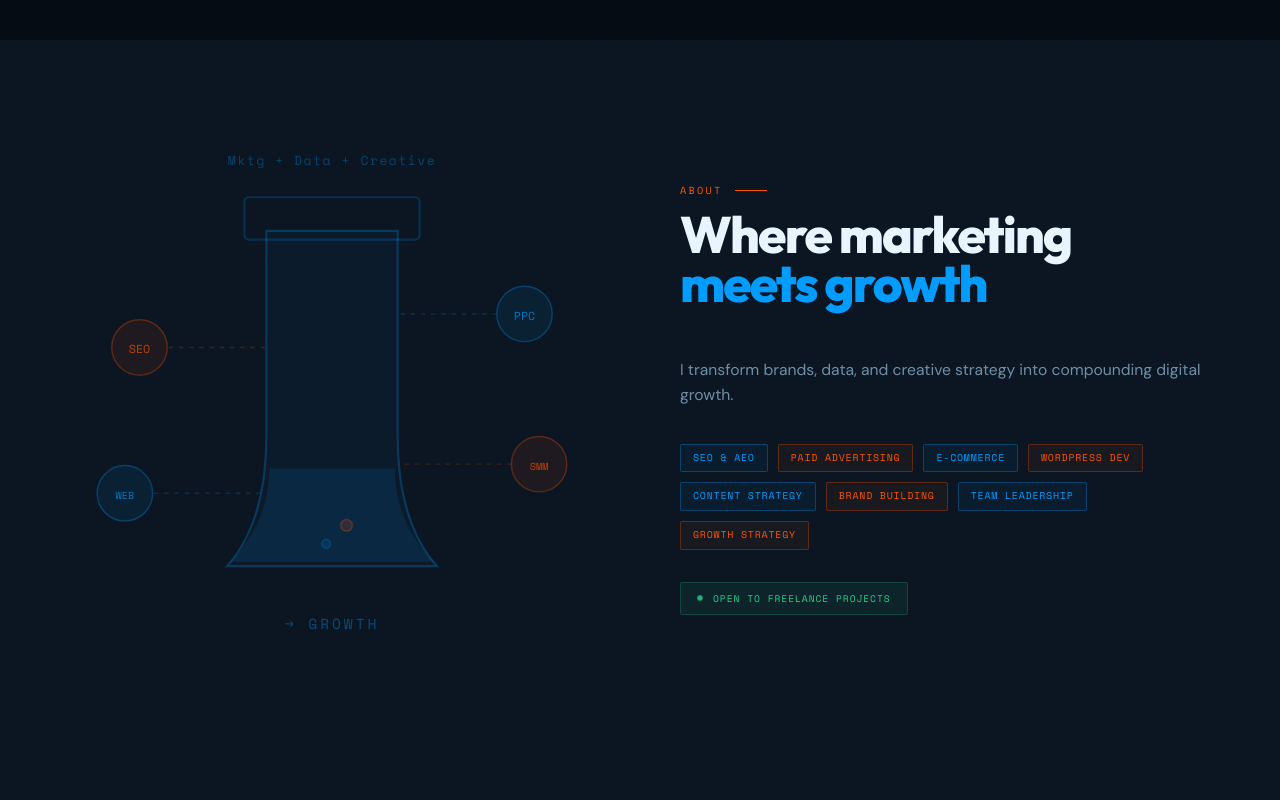
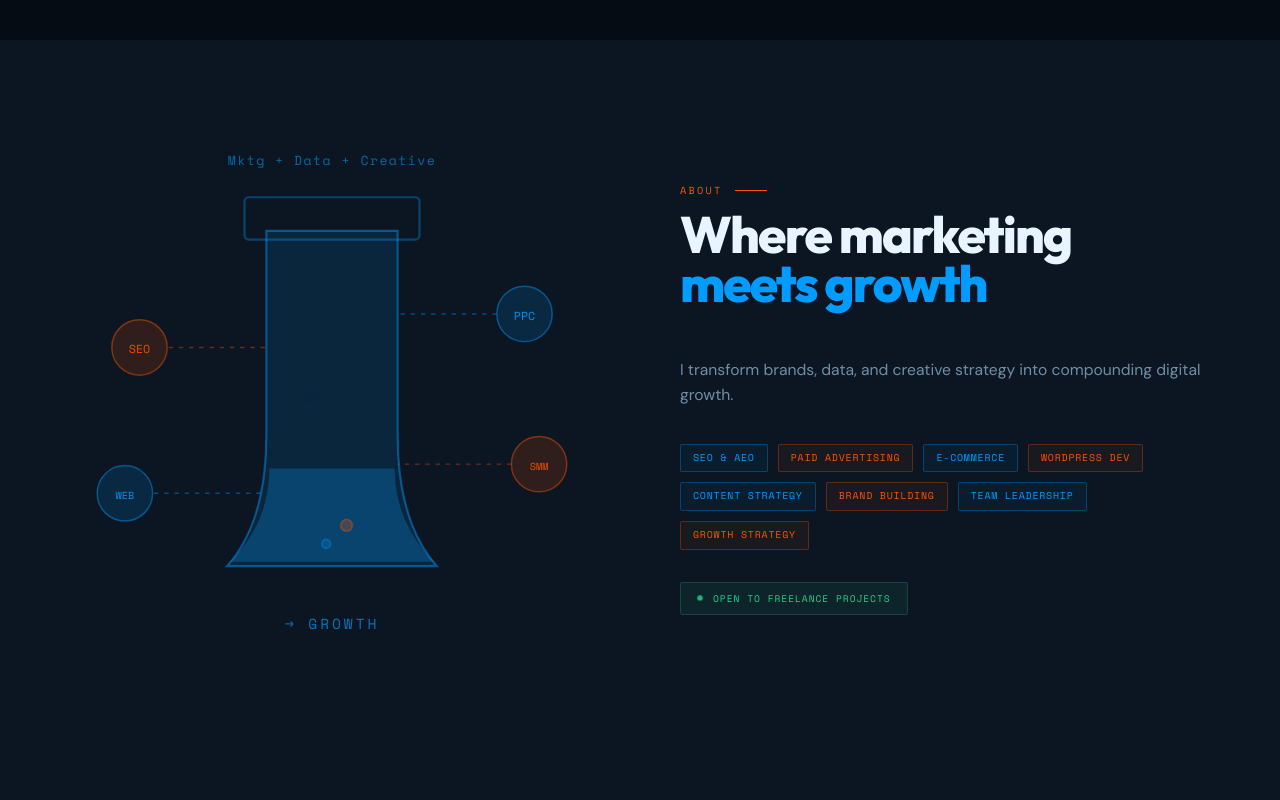
Before and after one commit to aladilashrafi/adil-portfolio, a Next.js app: page / in a window 1280 px wide. Shown: the part 800-1600 px from the top of the page. Built offline with nearby package versions, Linux system fonts and the light colour scheme; no server answers.

Commit message:
Feat: Implemented Dark/Light mode and robust dynamic icon rendering

```diff
--- a/package.json
+++ b/package.json
@@ -17,6 +17,7 @@
     "graphql-request": "^7.4.0",
     "lucide-react": "^1.16.0",
     "next": "^16.2.6",
+    "next-themes": "^0.4.6",
     "react": "^19.2.5",
     "react-dom": "^19.2.5",
     "sharp": "^0.34.5",
--- a/src/app/globals.css
+++ b/src/app/globals.css
@@ -5,28 +5,30 @@
 @source "../lib";
 
 @theme {
+  /* Brand Colors */
   --color-blue: #019cff;
   --color-blue-dark: #0088e0;
   --color-orange: #fe5401;
-
-  --color-dark: #050c14;
-  --color-dark-2: #0b1622;
-  --color-dark-3: #0f1e2e;
-  --color-surface: #131f2d;
-  --color-text: #e8f4ff;
-  --color-muted: #6e8fa8;
   --color-green: #2dce89;
 
-  --color-ink: #e8f4ff;
-  --color-ink-dim: #6e8fa8;
-  --color-ink-muted: rgba(110,143,168,0.55);
+  /* Light Theme Colors (Default) */
+  --color-dark: #ffffff;
+  --color-dark-2: #f4f7fb;
+  --color-dark-3: #eaf1f8;
+  --color-surface: #ffffff;
+  --color-text: #0f172a;
+  --color-muted: #64748b;
 
-  --color-bg: #050c14;
-  --color-bg-2: #0b1622;
+  --color-ink: #0f172a;
+  --color-ink-dim: #64748b;
+  --color-ink-muted: rgba(100, 116, 139, 0.55);
 
-  --color-border: rgba(1,156,255,0.08);
-  --color-border-blue: rgba(1,156,255,0.15);
-  --color-border-subtle: rgba(1,156,255,0.1);
+  --color-bg: #ffffff;
+  --color-bg-2: #f4f7fb;
+
+  --color-border: rgba(1, 156, 255, 0.08);
+  --color-border-blue: rgba(1, 156, 255, 0.15);
+  --color-border-subtle: rgba(1, 156, 255, 0.1);
 
   --font-display: var(--font-outfit), sans-serif;
   --font-body: var(--font-dm-sans), sans-serif;
@@ -48,6 +50,27 @@
    so Tailwind utilities can override it
 ══════════════════════════════════════════ */
 @layer base {
+  .dark {
+    /* Dark Theme Colors */
+    --color-dark: #050c14;
+    --color-dark-2: #0b1622;
+    --color-dark-3: #0f1e2e;
+    --color-surface: #131f2d;
+    --color-text: #e8f4ff;
+    --color-muted: #6e8fa8;
+
+    --color-ink: #e8f4ff;
+    --color-ink-dim: #6e8fa8;
+    --color-ink-muted: rgba(110, 143, 168, 0.55);
+
+    --color-bg: #050c14;
+    --color-bg-2: #0b1622;
+
+    --color-border: rgba(1, 156, 255, 0.08);
+    --color-border-blue: rgba(1, 156, 255, 0.15);
+    --color-border-subtle: rgba(1, 156, 255, 0.1);
+  }
+
   *, *::before, *::after {
     box-sizing: border-box;
     margin: 0;
--- a/src/app/layout.tsx
+++ b/src/app/layout.tsx
@@ -28,7 +28,7 @@ const spaceMono = Space_Mono({
 
 export async function generateMetadata(): Promise<Metadata> {
   const { profile } = await getPortfolioData();
-  const title = `${profile.name || 'Al Adil Ashrafi'} — ${profile.tagline || 'The Marketing Alchemist'}`;
+  const title = `${profile.name || 'Al Adil Ashrafi'} - ${profile.tagline || 'The Marketing Alchemist'}`;
   const description = profile.bio?.replace(/<[^>]*>/g, '').slice(0, 160) || 'Digital marketing specialist bridging marketing and technology.';
 
   return {
@@ -53,6 +53,8 @@ export async function generateMetadata(): Promise<Metadata> {
   };
 }
 
+import { ThemeProvider } from '@/components/ui/ThemeProvider';
+
 export default function RootLayout({ children }: { children: React.ReactNode }) {
   return (
     <html
@@ -61,8 +63,10 @@ export default function RootLayout({ children }: { children: React.ReactNode })
       suppressHydrationWarning
     >
       <body className="font-body" suppressHydrationWarning>
-        <ScrollProgress />
-        {children}
+        <ThemeProvider attribute="class" defaultTheme="dark" enableSystem disableTransitionOnChange>
+          <ScrollProgress />
+          {children}
+        </ThemeProvider>
       </body>
     </html>
   );
--- a/src/components/sections/ContactSection.tsx
+++ b/src/components/sections/ContactSection.tsx
@@ -192,7 +192,7 @@ export function ContactSection({ profile }: { profile: any }) {
                     >
                       <option value="">Select a range</option>
                       {BUDGETS.map((b) => (
-                        <option key={b} value={b} style={{ background: '#0b1622' }}>
+                        <option key={b} value={b} style={{ background: 'var(--color-bg-2)' }}>
                           {b}
                         </option>
                       ))}
--- a/src/components/ui/FlaskSvg.tsx
+++ b/src/components/ui/FlaskSvg.tsx
@@ -4,37 +4,37 @@ export function FlaskSvg() {
       {/* flask body */}
       <path
         d="M155 85 L155 225 Q155 285 128 315 L272 315 Q245 285 245 225 L245 85 Z"
-        fill="rgba(1,156,255,0.04)"
-        stroke="rgba(1,156,255,0.25)"
+        fill="rgba(1,156,255,0.12)"
+        stroke="rgba(1,156,255,0.45)"
         strokeWidth="1.5"
       />
       {/* flask neck */}
-      <rect x="140" y="62" width="120" height="29" rx="3" fill="none" stroke="rgba(1,156,255,0.2)" strokeWidth="1.5" />
+      <rect x="140" y="62" width="120" height="29" rx="3" fill="none" stroke="rgba(1,156,255,0.35)" strokeWidth="1.5" />
       {/* liquid fill */}
-      <path d="M157 248 Q157 285 130 312 L270 312 Q243 285 243 248 Z" fill="rgba(1,156,255,0.1)" />
+      <path d="M157 248 Q157 285 130 312 L270 312 Q243 285 243 248 Z" fill="rgba(1,156,255,0.25)" />
       {/* bubbles */}
-      <circle className="bubble" cx="185" cy="278" r="6" fill="rgba(1,156,255,0.2)" stroke="rgba(1,156,255,0.45)" strokeWidth="1" />
-      <circle className="bubble bubble-b2" cx="210" cy="294" r="4" fill="rgba(254,84,1,0.2)" stroke="rgba(254,84,1,0.45)" strokeWidth="1" />
-      <circle className="bubble bubble-b3" cx="196" cy="304" r="3" fill="rgba(1,156,255,0.15)" stroke="rgba(1,156,255,0.35)" strokeWidth="1" />
+      <circle className="bubble" cx="185" cy="278" r="6" fill="rgba(1,156,255,0.35)" stroke="rgba(1,156,255,0.65)" strokeWidth="1" />
+      <circle className="bubble bubble-b2" cx="210" cy="294" r="4" fill="rgba(254,84,1,0.35)" stroke="rgba(254,84,1,0.65)" strokeWidth="1" />
+      <circle className="bubble bubble-b3" cx="196" cy="304" r="3" fill="rgba(1,156,255,0.25)" stroke="rgba(1,156,255,0.55)" strokeWidth="1" />
       {/* satellite nodes */}
-      <circle cx="68" cy="165" r="19" fill="rgba(254,84,1,0.08)" stroke="rgba(254,84,1,0.3)" strokeWidth="1" />
-      <text x="68" y="169" textAnchor="middle" fontFamily="Space Mono,monospace" fontSize="8" fill="rgba(254,84,1,0.7)">SEO</text>
-      <line x1="88" y1="165" x2="155" y2="165" stroke="rgba(254,84,1,0.2)" strokeWidth="1" strokeDasharray="3 4" />
+      <circle cx="68" cy="165" r="19" fill="rgba(254,84,1,0.15)" stroke="rgba(254,84,1,0.45)" strokeWidth="1" />
+      <text x="68" y="169" textAnchor="middle" fontFamily="Space Mono,monospace" fontSize="8" fill="rgba(254,84,1,0.9)">SEO</text>
+      <line x1="88" y1="165" x2="155" y2="165" stroke="rgba(254,84,1,0.4)" strokeWidth="1" strokeDasharray="3 4" />
 
-      <circle cx="332" cy="142" r="19" fill="rgba(1,156,255,0.08)" stroke="rgba(1,156,255,0.3)" strokeWidth="1" />
-      <text x="332" y="146" textAnchor="middle" fontFamily="Space Mono,monospace" fontSize="8" fill="rgba(1,156,255,0.7)">PPC</text>
-      <line x1="313" y1="142" x2="245" y2="142" stroke="rgba(1,156,255,0.2)" strokeWidth="1" strokeDasharray="3 4" />
+      <circle cx="332" cy="142" r="19" fill="rgba(1,156,255,0.15)" stroke="rgba(1,156,255,0.45)" strokeWidth="1" />
+      <text x="332" y="146" textAnchor="middle" fontFamily="Space Mono,monospace" fontSize="8" fill="rgba(1,156,255,0.9)">PPC</text>
+      <line x1="313" y1="142" x2="245" y2="142" stroke="rgba(1,156,255,0.4)" strokeWidth="1" strokeDasharray="3 4" />
 
-      <circle cx="342" cy="245" r="19" fill="rgba(254,84,1,0.08)" stroke="rgba(254,84,1,0.3)" strokeWidth="1" />
-      <text x="342" y="249" textAnchor="middle" fontFamily="Space Mono,monospace" fontSize="7" fill="rgba(254,84,1,0.7)">SMM</text>
-      <line x1="323" y1="245" x2="245" y2="245" stroke="rgba(254,84,1,0.2)" strokeWidth="1" strokeDasharray="3 4" />
+      <circle cx="342" cy="245" r="19" fill="rgba(254,84,1,0.15)" stroke="rgba(254,84,1,0.45)" strokeWidth="1" />
+      <text x="342" y="249" textAnchor="middle" fontFamily="Space Mono,monospace" fontSize="7" fill="rgba(254,84,1,0.9)">SMM</text>
+      <line x1="323" y1="245" x2="245" y2="245" stroke="rgba(254,84,1,0.4)" strokeWidth="1" strokeDasharray="3 4" />
 
-      <circle cx="58" cy="265" r="19" fill="rgba(1,156,255,0.08)" stroke="rgba(1,156,255,0.3)" strokeWidth="1" />
-      <text x="58" y="269" textAnchor="middle" fontFamily="Space Mono,monospace" fontSize="7" fill="rgba(1,156,255,0.7)">WEB</text>
-      <line x1="78" y1="265" x2="155" y2="265" stroke="rgba(1,156,255,0.2)" strokeWidth="1" strokeDasharray="3 4" />
+      <circle cx="58" cy="265" r="19" fill="rgba(1,156,255,0.15)" stroke="rgba(1,156,255,0.45)" strokeWidth="1" />
+      <text x="58" y="269" textAnchor="middle" fontFamily="Space Mono,monospace" fontSize="7" fill="rgba(1,156,255,0.9)">WEB</text>
+      <line x1="78" y1="265" x2="155" y2="265" stroke="rgba(1,156,255,0.4)" strokeWidth="1" strokeDasharray="3 4" />
 
-      <text x="200" y="40" textAnchor="middle" fontFamily="Space Mono,monospace" fontSize="9" fill="rgba(1,156,255,0.33)" letterSpacing="1">Mktg + Data + Creative</text>
-      <text x="200" y="358" textAnchor="middle" fontFamily="Space Mono,monospace" fontSize="10" fill="rgba(1,156,255,0.4)" letterSpacing="2">→  GROWTH</text>
+      <text x="200" y="40" textAnchor="middle" fontFamily="Space Mono,monospace" fontSize="9" fill="rgba(1,156,255,0.6)" letterSpacing="1">Mktg + Data + Creative</text>
+      <text x="200" y="358" textAnchor="middle" fontFamily="Space Mono,monospace" fontSize="10" fill="rgba(1,156,255,0.7)" letterSpacing="2">→  GROWTH</text>
     </svg>
   );
 }
--- /dev/null
+++ b/src/components/ui/ThemeProvider.tsx
@@ -0,0 +1,9 @@
+"use client";
+
+import * as React from "react";
+import { ThemeProvider as NextThemesProvider } from "next-themes";
+import type { ThemeProviderProps } from "next-themes";
+
+export function ThemeProvider({ children, ...props }: ThemeProviderProps) {
+  return <NextThemesProvider {...props}>{children}</NextThemesProvider>;
+}
--- /dev/null
+++ b/src/components/ui/ThemeToggle.tsx
@@ -0,0 +1,32 @@
+"use client";
+
+import * as React from "react";
+import { Moon, Sun } from "lucide-react";
+import { useTheme } from "next-themes";
+
+export function ThemeToggle() {
+  const { resolvedTheme, setTheme } = useTheme();
+  const [mounted, setMounted] = React.useState(false);
+
+  // useEffect only runs on the client, so now we can safely show the UI
+  React.useEffect(() => {
+    setMounted(true);
+  }, []);
+
+  if (!mounted) {
+    return <div className="w-9 h-9" />; // Placeholder to avoid layout shift
+  }
+
+  const isDark = resolvedTheme === "dark";
+
+  return (
+    <button
+      onClick={() => setTheme(isDark ? "light" : "dark")}
+      className="relative w-9 h-9 flex items-center justify-center rounded-full hover:bg-[rgba(1,156,255,0.08)] text-muted hover:text-blue transition-colors duration-200 focus:outline-none focus:ring-2 focus:ring-blue focus:ring-offset-2 focus:ring-offset-dark"
+      aria-label="Toggle theme"
+    >
+      <Sun className={`w-5 h-5 transition-transform duration-300 ${isDark ? "scale-0 rotate-90" : "scale-100 rotate-0"}`} />
+      <Moon className={`absolute w-5 h-5 transition-transform duration-300 ${isDark ? "scale-100 rotate-0" : "scale-0 -rotate-90"}`} />
+    </button>
+  );
+}
```
Also changed, not shown: src/components/layout/Nav.tsx (+13 -8 lines), src/components/ui/DynamicIcon.tsx (+26 -11 lines), 1 other file (tests, documents, lock files or other folders).
